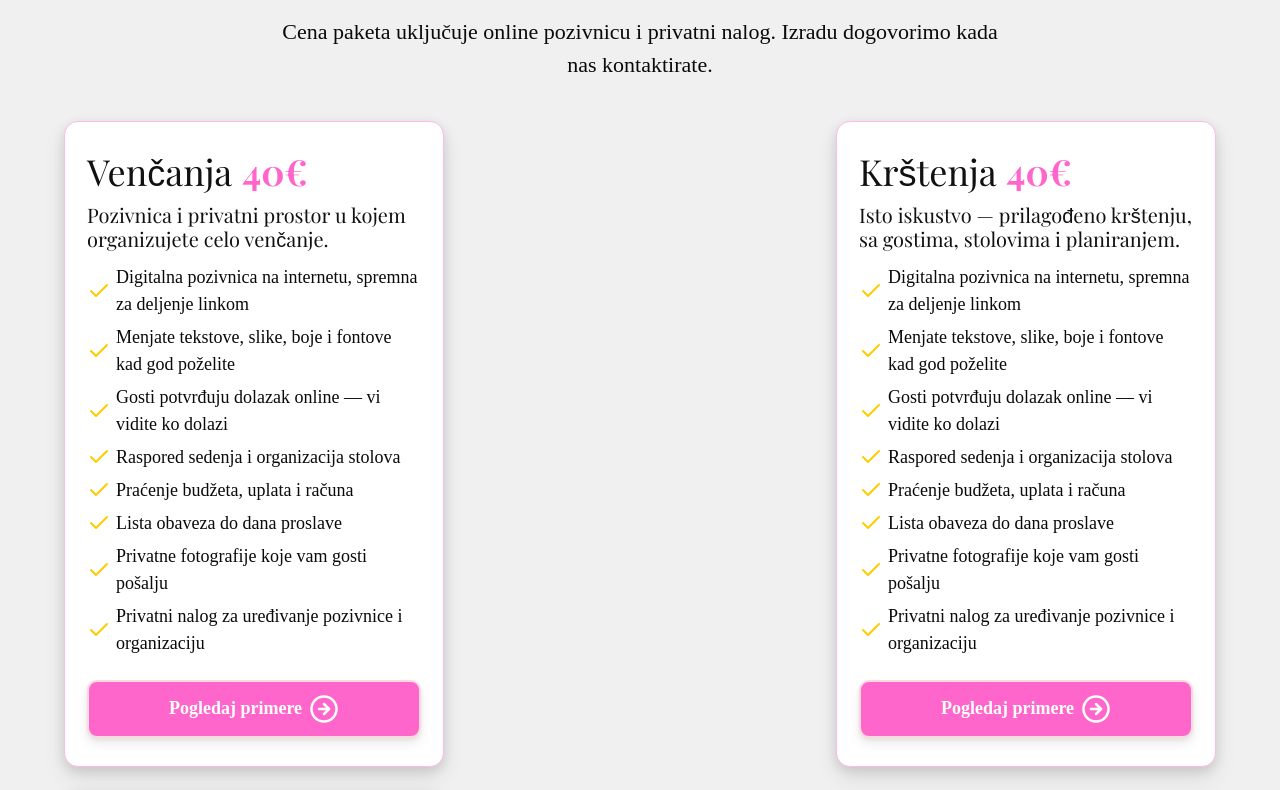
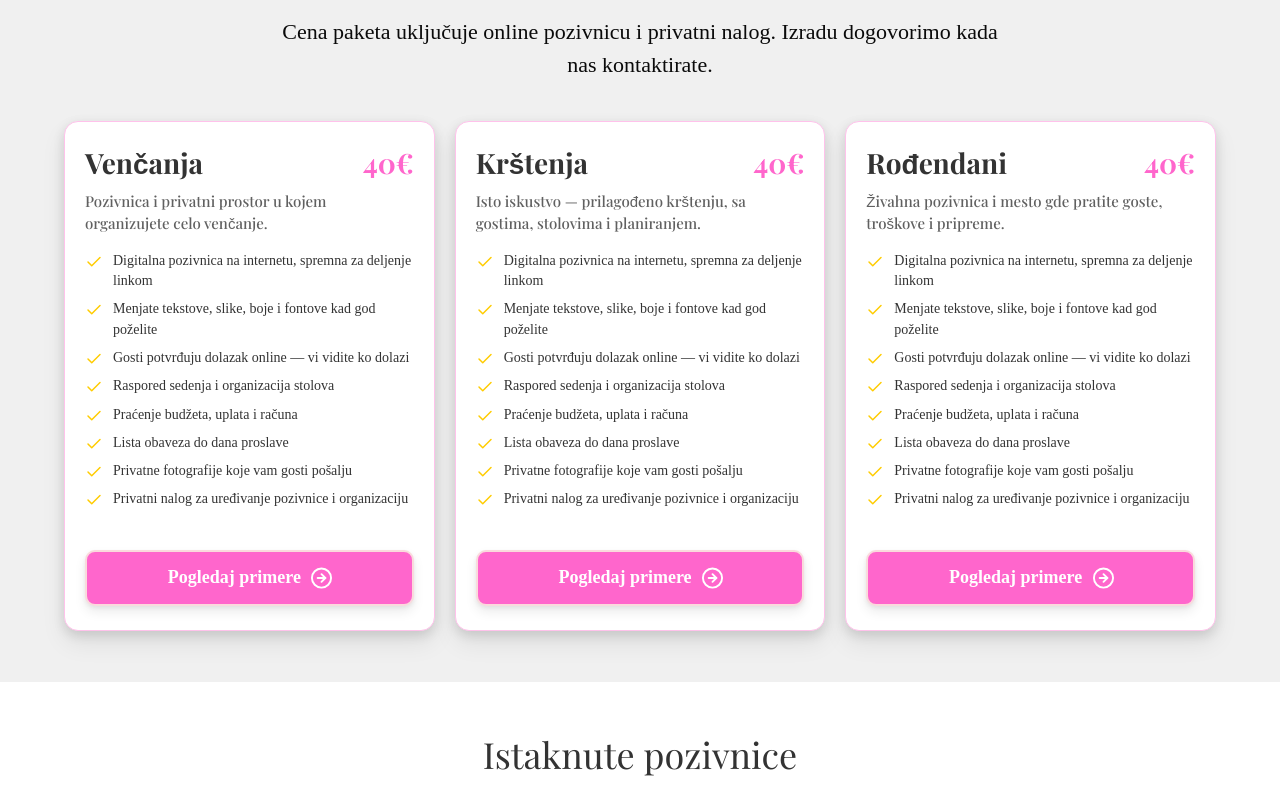
Before and after one commit to sajtpozivnice-hash/pozivnice-main, a Next.js app in the folder vencanja-main/: page / in a window 1280 px wide. Shown: the part 5084-5874 px from the top of the page. Built offline with nearby package versions, Linux system fonts and the light colour scheme; no server answers; a web font is replaced by a local one.

Commit message:
fixed cenovnik section

```diff
--- a/vencanja-main/components/packages/PackageBox.module.css
+++ b/vencanja-main/components/packages/PackageBox.module.css
@@ -1,36 +1,97 @@
 .container {
-  border: 1px solid color-mix(in srgb, var(--color-hot) 45%, white);
+  border: 1px solid color-mix(in srgb, var(--color-hot) 40%, white);
   border-radius: calc(var(--radius) + 4px);
-  max-width: 380px;
   width: 100%;
-  padding: 28px 22px;
+  height: 100%;
+  padding: 24px 20px;
   box-shadow: var(--shadow-hover);
   position: relative;
   background: white;
-  transition:
-    transform 0.25s ease,
-    box-shadow 0.25s ease;
+  display: flex;
+  flex-direction: column;
+  gap: 4px;
+  transition: box-shadow 0.25s ease;
 }
 
 .container:hover {
   box-shadow: var(--shadow-deep);
 }
+
+.header {
+  display: flex;
+  align-items: baseline;
+  justify-content: space-between;
+  gap: 12px;
+  flex-wrap: wrap;
+}
+
 .title {
-  margin-bottom: 0;
+  margin: 0;
+  font-family: var(--font-playfair);
+  font-size: clamp(22px, 2.2vw, 28px);
+  font-weight: 700;
+  line-height: 1.2;
+  color: var(--color-text);
 }
+
 .price {
+  margin: 0;
+  font-family: var(--font-playfair);
   color: var(--color-hot);
-  font-weight: bold;
+  font-weight: 700;
+  font-size: clamp(22px, 2.2vw, 28px);
+  line-height: 1.2;
+  white-space: nowrap;
 }
+
+.description {
+  padding: 8px 0 12px;
+  font-size: 15px;
+  line-height: 1.45;
+  font-weight: 500;
+  color: color-mix(in srgb, var(--color-text) 78%, white);
+}
+
+.features {
+  display: flex;
+  flex-direction: column;
+  gap: 8px;
+  flex: 1;
+  margin: 0;
+  padding: 0;
+  list-style: none;
+}
+
 .listedItem {
   display: flex;
-  gap: 5px;
-  align-items: center;
-  padding: 3px 0;
+  gap: 10px;
+  align-items: flex-start;
 }
+
 .listedItem svg {
   flex-shrink: 0;
+  margin-top: 2px;
 }
-.description {
-  padding: 10px 0;
+
+.featureText {
+  margin: 0;
+  font-size: 14px;
+  line-height: 1.45;
+  color: var(--color-text);
 }
+
+.cta {
+  margin-top: 16px;
+  width: 100%;
+}
+
+.cta :global(a),
+.cta :global(button) {
+  width: 100%;
+}
+
+@media (max-width: 700px) {
+  .container {
+    padding: 22px 18px;
+  }
+}
--- a/vencanja-main/components/packages/PackageBox.tsx
+++ b/vencanja-main/components/packages/PackageBox.tsx
@@ -1,87 +1,60 @@
 "use client";
 
-import { motion, Variants } from "framer-motion";
+import { motion } from "framer-motion";
 import styles from "./PackageBox.module.css";
 import { FC } from "react";
 import { Check } from "lucide-react";
 import Button from "../button/Button";
 import AnimatedArrowRight from "../icons/AnimatedArrowRight";
 import Heading, { HeadingVariant } from "../shared/typography/Heading";
-import Paragraph from "../shared/typography/Paragraph";
 import { PackageBoxProps } from "@/types/general";
 import Link from "next/link";
 
-const containerVariants: Variants = {
-  hidden: { opacity: 0, scale: 0.95 },
-  show: {
-    opacity: 1,
-    scale: 1,
-    transition: {
-      staggerChildren: 0.15,
-      ease: [0.25, 0.46, 0.45, 0.94],
-    },
-  },
-  hover: {
-    scale: 1.05,
-    transition: { duration: 0.15, ease: "easeOut" },
-  },
-};
-
-const itemVariants: Variants = {
-  hidden: { opacity: 0, y: 30 },
-  show: {
-    opacity: 1,
-    y: 0,
-    transition: { duration: 0.4, ease: [0.25, 0.46, 0.45, 0.94] },
-  },
-};
-
 const PackageBox: FC<PackageBoxProps> = (data) => {
-  const { title, price, description, list, link } = data;
+  const { title, price, description, list, link, index = 0 } = data;
 
   return (
-    <motion.div
-      layout
+    <motion.article
       className={styles.container}
-      variants={containerVariants}
-      initial="hidden"
-      whileInView="show"
-      whileHover="hover"
-      viewport={{ once: true }}
+      initial={{ opacity: 0, y: 24 }}
+      whileInView={{ opacity: 1, y: 0 }}
+      viewport={{ once: true, margin: "-40px" }}
+      transition={{
+        duration: 0.45,
+        delay: Math.min(index * 0.08, 0.24),
+        ease: [0.25, 0.46, 0.45, 0.94],
+      }}
     >
-      <div style={{ display: "flex", gap: "10px" }}>
-        <Heading className={styles.title} motionVariants={itemVariants}>
-          {title}
-        </Heading>
-        <Heading className={styles.price} motionVariants={itemVariants}>
-          {price}
-        </Heading>
+      <div className={styles.header}>
+        <h3 className={styles.title}>{title}</h3>
+        <p className={styles.price}>{price}</p>
       </div>
-      <Heading
-        variant={HeadingVariant.H3}
-        className={styles.description}
-        motionVariants={itemVariants}
-      >
+
+      <Heading variant={HeadingVariant.H3} className={styles.description}>
         {description}
       </Heading>
-      {list.map((item, index) => (
-        <div className={styles.listedItem} key={index}>
-          <Check color="var(--color-accent)" />
-          <Paragraph center={false}>{item}</Paragraph>
-        </div>
-      ))}
-      <motion.div variants={itemVariants}>
+
+      <ul className={styles.features}>
+        {list.map((item) => (
+          <li className={styles.listedItem} key={item}>
+            <Check color="var(--color-accent)" size={18} aria-hidden />
+            <p className={styles.featureText}>{item}</p>
+          </li>
+        ))}
+      </ul>
+
+      <div className={styles.cta}>
         <Button
           variant="primary"
           icon={AnimatedArrowRight}
-          iconSize={30}
+          iconSize={28}
           buttonDelay={0}
-          buttonDuration={0.7}
+          buttonDuration={0.5}
         >
           <Link href={link}>Pogledaj primere</Link>
         </Button>
-      </motion.div>
-    </motion.div>
+      </div>
+    </motion.article>
   );
 };
 
--- a/vencanja-main/components/packages/Packages.module.css
+++ b/vencanja-main/components/packages/Packages.module.css
@@ -1,17 +1,13 @@
 .wrapper {
   background-color: var(--color-muted);
-}
-.cardsContainer {
-  display: flex;
-  gap: 24px;
-  justify-content: space-between;
-  flex-wrap: wrap;
+  overflow: hidden;
 }
 
-@media (max-width: 772px) {
-  .cardsContainer {
-    justify-content: center;
-  }
+.titleContainer {
+  max-width: 720px;
+  margin: 0 auto;
+  padding-bottom: 40px;
+  text-align: center;
 }
 
 .sectionTitle {
@@ -20,9 +16,29 @@
   margin-bottom: 10px;
 }
 
-.titleContainer {
-  max-width: 720px;
-  margin: 0 auto;
-  padding-bottom: 40px;
-  text-align: center;
+.cardsContainer {
+  display: grid;
+  grid-template-columns: repeat(3, minmax(0, 1fr));
+  gap: 20px;
+  align-items: stretch;
 }
+
+.cardShell {
+  min-width: 0;
+  height: 100%;
+  display: flex;
+}
+
+@media (max-width: 1024px) {
+  .cardsContainer {
+    grid-template-columns: repeat(2, minmax(0, 1fr));
+  }
+}
+
+@media (max-width: 700px) {
+  .cardsContainer {
+    grid-template-columns: 1fr;
+    max-width: 420px;
+    margin: 0 auto;
+  }
+}
--- a/vencanja-main/components/packages/WeddingPackages.tsx
+++ b/vencanja-main/components/packages/WeddingPackages.tsx
@@ -1,43 +1,18 @@
 "use client";
 
-import { motion, Variants } from "framer-motion";
 import PackageBox from "./PackageBox";
 import { packages } from "@/data/data";
 import styles from "./Packages.module.css";
 
-const containerVariants: Variants = {
-  hidden: {},
-  show: {
-    transition: {
-      staggerChildren: 0.2,
-    },
-  },
-};
-
-const itemVariants: Variants = {
-  hidden: { opacity: 0, y: 40 },
-  show: {
-    opacity: 1,
-    y: 0,
-    transition: { duration: 0.5, ease: [0.25, 0.46, 0.45, 0.94] },
-  },
-};
-
 const ListedPackages = () => {
   return (
-    <motion.div
-      className={styles.cardsContainer}
-      variants={containerVariants}
-      initial="hidden"
-      whileInView="show"
-      viewport={{ once: true }}
-    >
-      {packages.map((pack) => (
-        <motion.div key={pack.id} variants={itemVariants}>
-          <PackageBox {...pack} />
-        </motion.div>
+    <div className={styles.cardsContainer}>
+      {packages.map((pack, index) => (
+        <div key={pack.id} className={styles.cardShell}>
+          <PackageBox {...pack} index={index} />
+        </div>
       ))}
-    </motion.div>
+    </div>
   );
 };
 
--- a/vencanja-main/types/general.ts
+++ b/vencanja-main/types/general.ts
@@ -15,6 +15,7 @@ export type PackageBoxProps = {
   description: string;
   list: string[];
   link: string;
+  index?: number;
 };
 
 export type InstructionsCardProps = {
```
